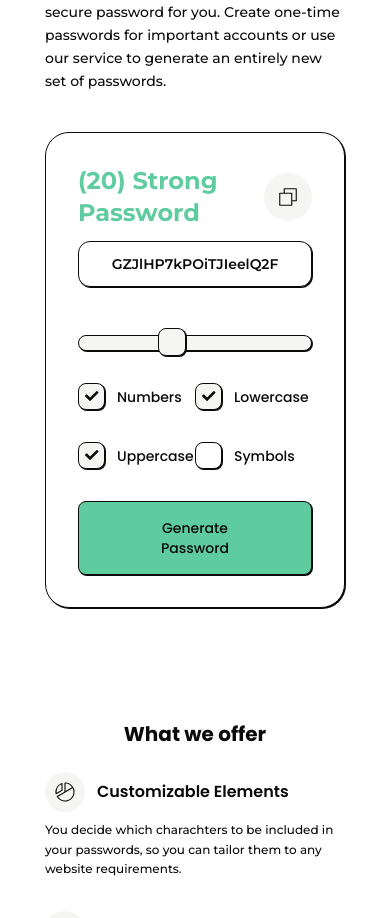
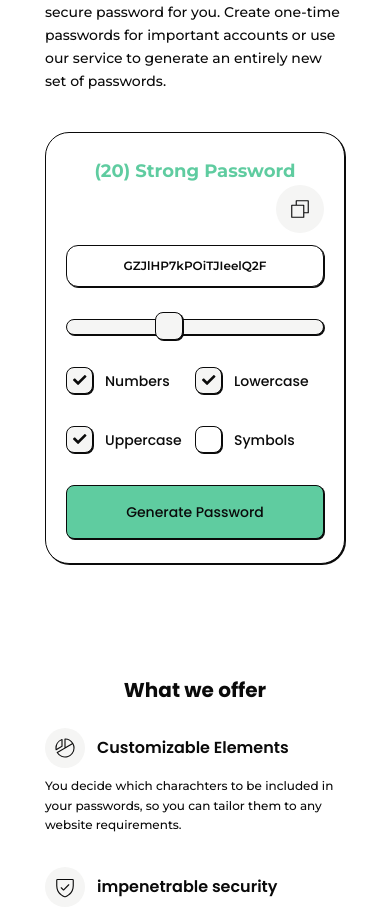
Before and after one commit to Abdallah01win/Passworld, a Vue app: page / in a window 390 px wide. Shown: the part 1303-2221 px from the top of the page. Built offline with nearby package versions, Linux system fonts and the light colour scheme.

Commit message:
initial generator responsivnes in small devices

```diff
--- a/src/components/Generator.vue
+++ b/src/components/Generator.vue
@@ -121,28 +121,29 @@ export default {
 </script>
 
 <template>
-  <div class="rounded-3xl border border-myBlack bg-background py-8 px-8 w-full boxShadow">
+  <div class="rounded-3xl border border-myBlack bg-background py-6 sm:py-8 px-5 sm:px-8 w-full boxShadow">
     <div class="flex flex-col gap-y-4 mx-auto font-Montserrat">
       <!-- Password input -->
-      <div class="mb-8">
-        <div class="flex items-center justify-between mb-3 md:mb-5">
-          <h2 class="text-2xl font-bold" :class="{
+      <div class="mb-4 sm:mb-6 md:mb-8">
+        <div class="flex max-sm:flex-col max-sm:order-2 items-center justify-between mb-3 md:mb-5">
+          <h2 class="text-lg sm:text-xl md:text-2xl font-bold" :class="{
             'text-red-600': passwordLength < 10,
             'text-orange-400': passwordLength < 20,
             'text-[#5FCCA0]': passwordLength >= 20,
           }">
             ({{ passwordLength }}) {{ passwordStrength }} Password
           </h2>
-
+          <div class="flex ml-auto max-sm:order-1">
             <span @click="copyToClipboard" class="bg-[#F5F5F4] p-3 rounded-full cursor-pointer hover:bg-gray-200/90"
               :disabled="copied">
               <Copy v-if="!copied" class="w-6 fill-myBlack" />
               <Checks v-else class="w-6 fill-myBlack" />
             </span>
           </div>
+        </div>
         <div>
           <input id="password" type="text" :value="password" readonly
-            class="border border-myBlack rounded-xl text-sm py-3 px-4 font-semibold text-center w-full boxShadow" />
+            class="border border-myBlack rounded-xl text-xs sm:text-sm py-3 px-4 font-semibold text-center w-full boxShadow" />
         </div>
       </div>
       <!-- Range -->
@@ -173,14 +174,10 @@ export default {
       </div>
     </div>
     <!-- Button -->
-    <div class="text-center flex flex-col gap-y-4 mx-auto">
-      <div class="flex items-center justify-center w-full mt-auto">
     <div class="flex items-center w-full gap-y-4 flex-wrap">
       <button @click="generatePassword"
-            class="bg-myGreen text-myBlack py-4 px-16 rounded-lg w-full border border-myBlack boxShadow">Generate
+        class="bg-myGreen text-myBlack py-4 rounded-lg w-full border border-myBlack boxShadow">Generate
         Password</button>
-        </div>
-      </div>
     </div>
   </div>
 </template>
```
Lines whose indentation alone changed are shown as unchanged.
